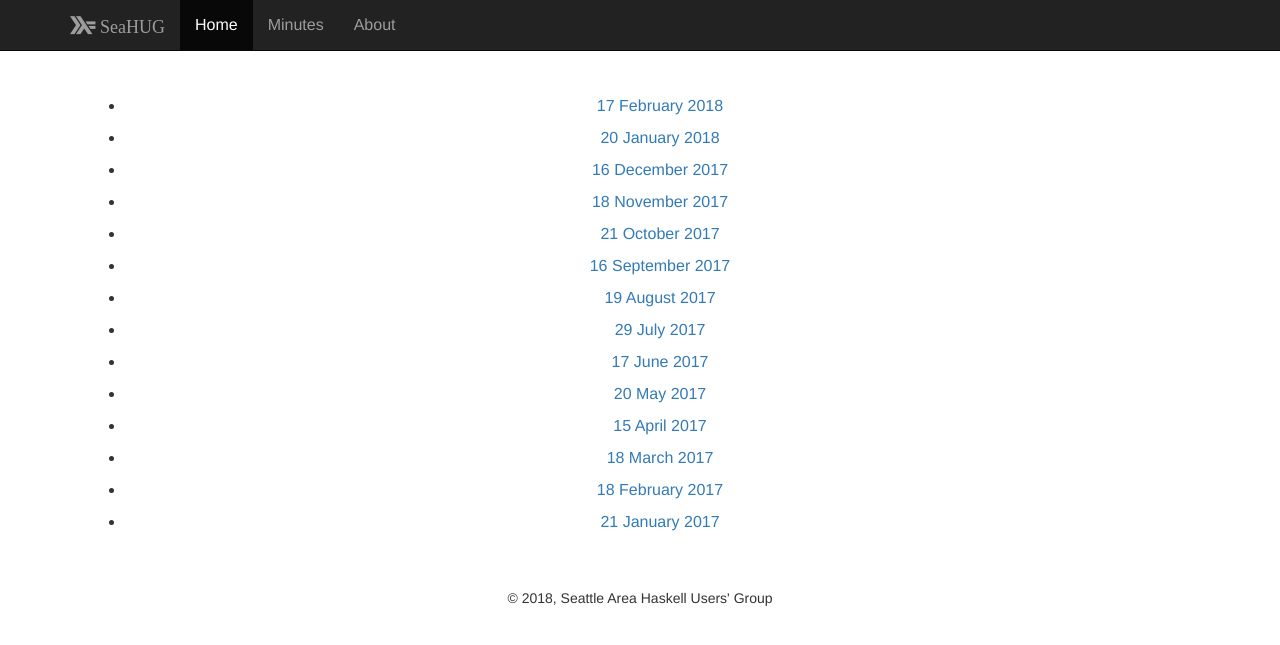
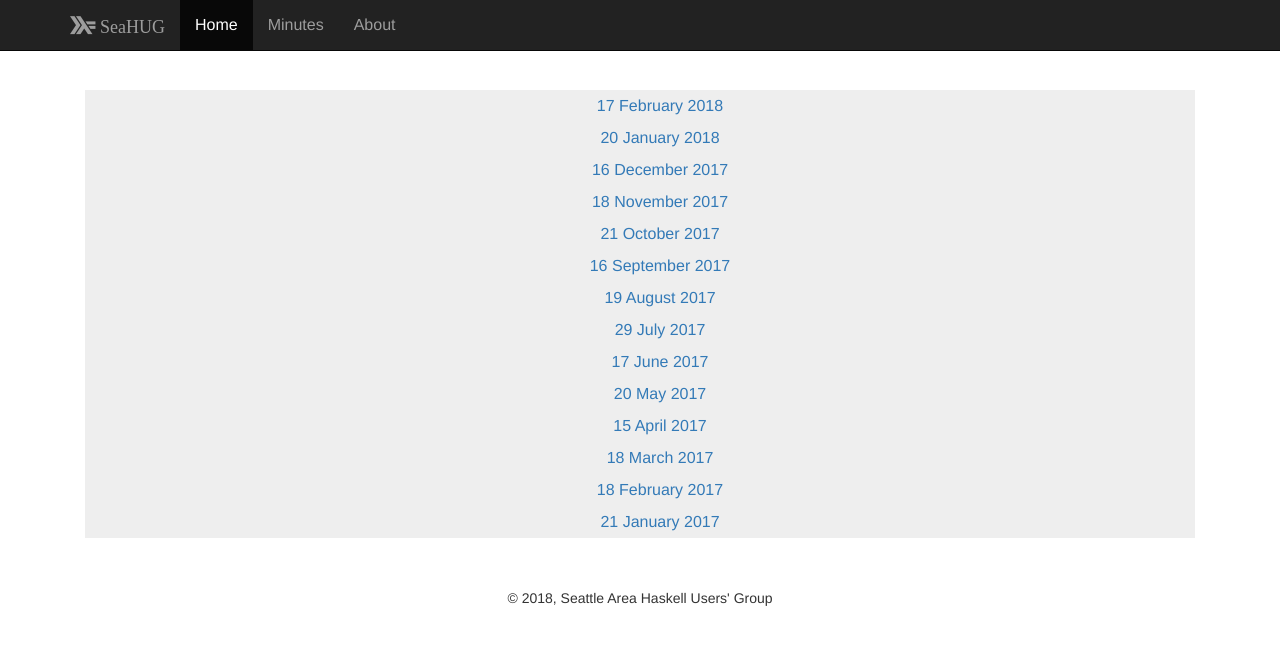
Before and after one commit to seahug/seahug.github.io, a Jekyll site: the page built from minutes.md, in a window 1280 px wide. Shown: the top 645 px of the page. Built offline with Jekyll 4.4.1, drawn with Linux system fonts in a browser that asks for light colours; nearby versions of some CDN libraries.

Commit message:
Tweak styling of lists in minutes

```diff
--- a/_layouts/minutes.html
+++ b/_layouts/minutes.html
@@ -1,4 +1,6 @@
 ---
 layout: default
 ---
+<div id="minutes">
 {{ content }}
+</div>
--- a/static/css/default.css
+++ b/static/css/default.css
@@ -25,3 +25,18 @@ body {
 .haskell-logo {
   font-family: Haskell;
 }
+
+#minutes ul {
+  list-style-type: none;
+  background-color: #eee;
+}
+#minutes ul ul {
+  background-color: #ddd;
+  margin: 0 0 0 -40px;
+  padding: 0;
+}
+#minutes ul ul li {
+  font-size: 70%;
+  border: 0 solid silver;
+  border-width: 1px 0 0 0;
+}
```
Also changed, not shown: minutes.md (+1 -1 lines).
